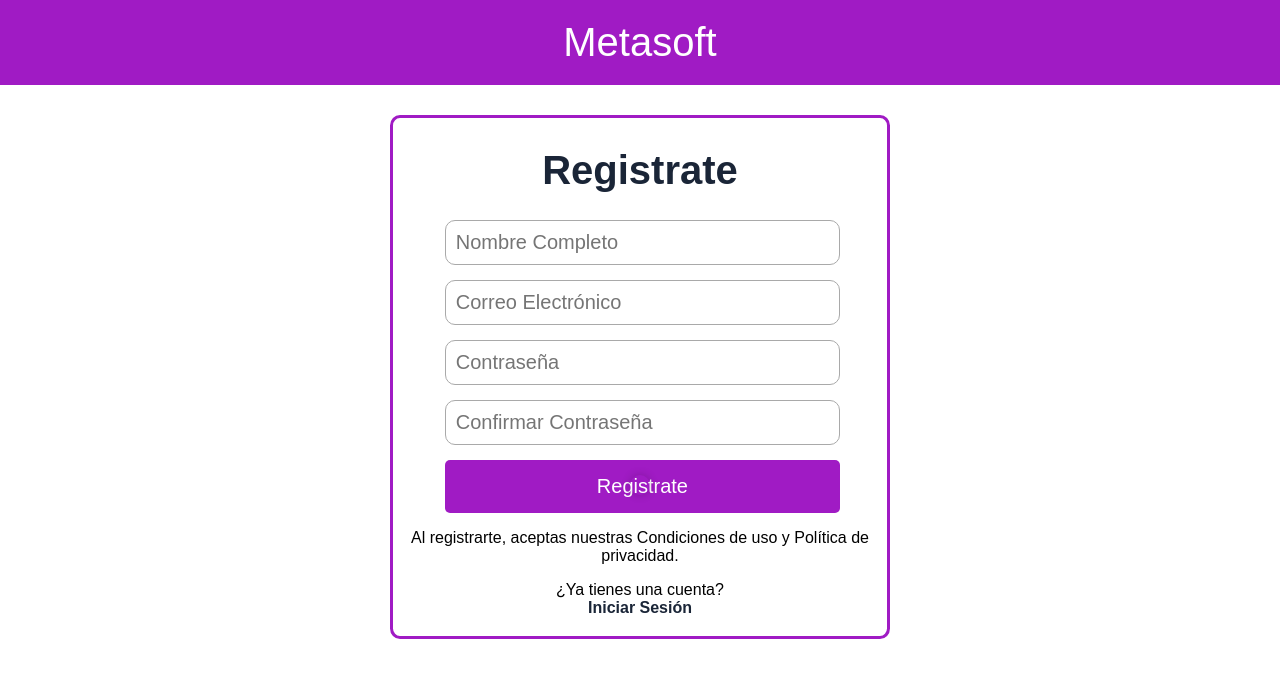
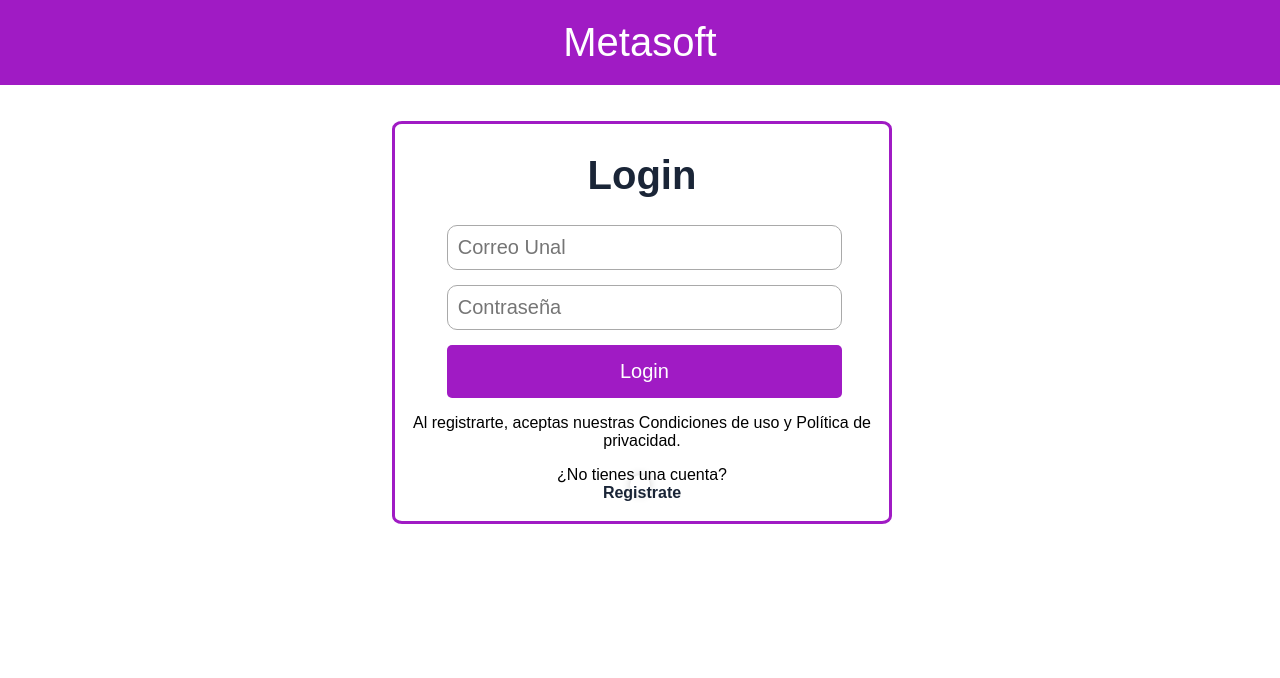
Before and after one commit to lpedraoss/GoBuy, a React (Vite) app: page / in a window 1280 px wide. Shown: the top 678 px of the page. Built offline with nearby package versions, Linux system fonts and the light colour scheme; no server answers.

Commit message:
modified:

```diff
--- a/src/App.jsx
+++ b/src/App.jsx
@@ -9,7 +9,7 @@ function App() {
 
   return (
     <>
-     <RegistrationAuth></RegistrationAuth>
+     <Login></Login>
     </>
   )
 }
--- a/src/feature/components/container/registration_auth.jsx
+++ b/src/feature/components/container/registration_auth.jsx
@@ -37,7 +37,7 @@ const RegistrationAuth = () => {
       return;
     }
     if(password!==confirmPassword){
-      showErrorMessage('Las contraseñas no son iguales');
+      showErrorMessage('Las contraseñas no coinciden');
       showSuccessMessage('');
       return;
     }else{
```
